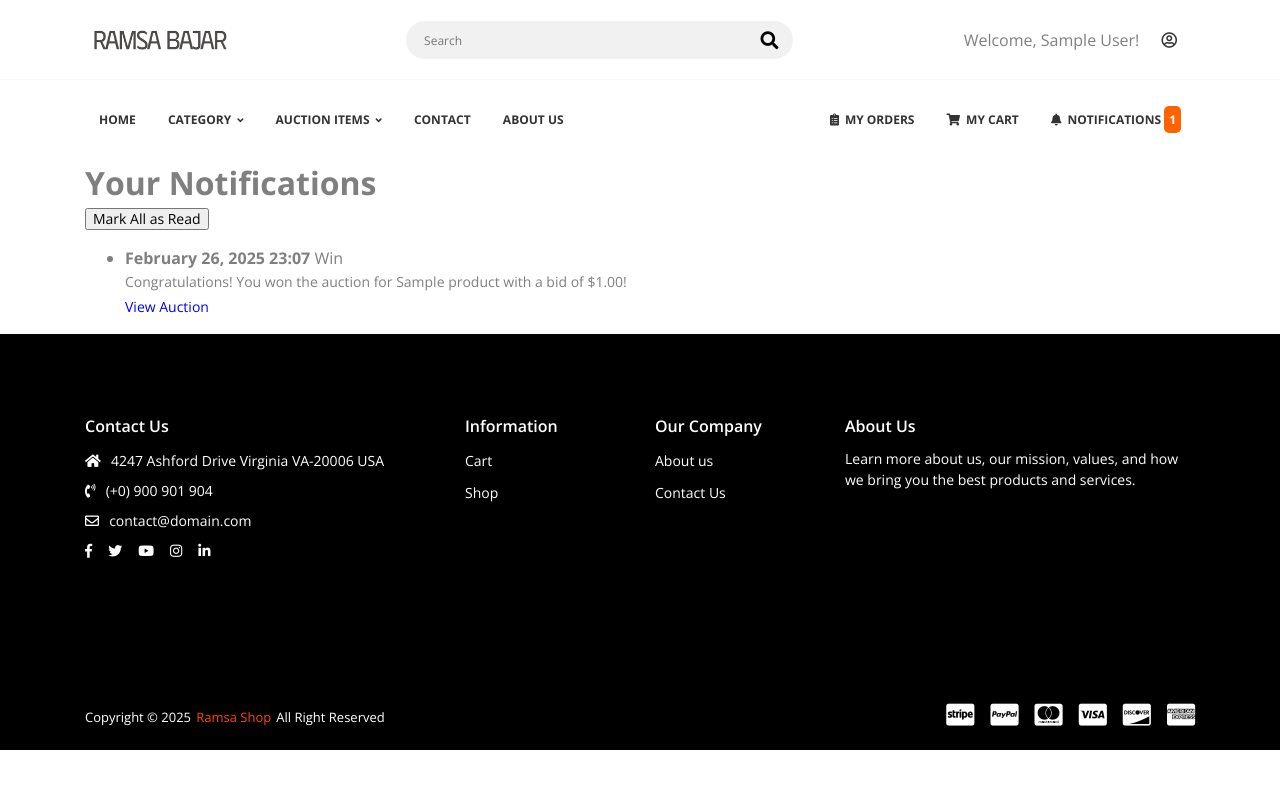
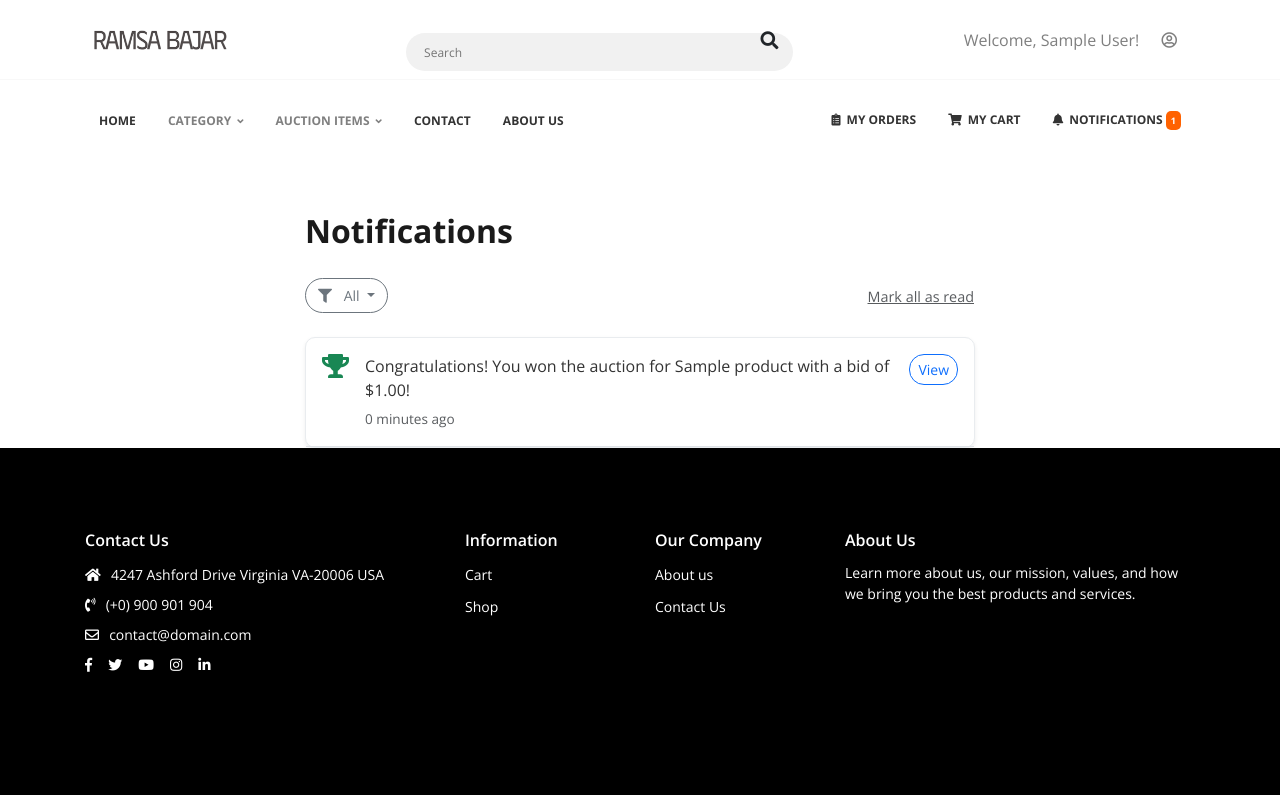
Before and after one commit to SujanSi/Ramsa_Bazar, a Django app: page /notifications/ in a window 1280 px wide. Shown: the top 795 px of the page. Run offline with Django 5.2, Linux system fonts and the light colour scheme; a user stored in the database is signed in; data comes from the database, SQL or seed files in the repository; tables that the repository leaves empty hold one stand-in row (values such as "Sample post"); some libraries are stand-ins or nearby versions.

Commit message:
minor changes on bid

```diff
--- a/shop/templates/shop/notifications.html
+++ b/shop/templates/shop/notifications.html
@@ -1,37 +1,96 @@
-<!-- shop/templates/shop/notifications.html -->
 {% extends 'base.html' %}
 {% load static %}
 
 {% block container %}
-<div class="container mt-4">
-    <h2>Your Notifications</h2>
+<div class="container mt-5" style="max-width: 700px;">
+    <h2 class="mb-4 fw-bold" style="color: #1a1a1a;">Notifications</h2>
 
     {% if notifications %}
-        <form method="post" class="mb-3">
-            {% csrf_token %}
-            <button type="submit" name="mark_read" class="btn btn-secondary">Mark All as Read</button>
-        </form>
+        <!-- Filter Dropdown and Mark All as Read -->
+        <div class="d-flex justify-content-between align-items-center mb-4">
+            <div class="dropdown">
+                <button class="btn btn-outline-secondary dropdown-toggle" type="button" id="filterDropdown" data-bs-toggle="dropdown" aria-expanded="false" style="border-radius: 20px; padding: 6px 12px;">
+                    <i class="fas fa-filter me-2"></i>
+                    {% if current_filter == 'all' %}All{% elif current_filter == 'win' %}Winner{% elif current_filter == 'outbid' %}Outbid{% elif current_filter == 'price_drop' %}Price Drop{% else %}Ending Soon{% endif %}
+                </button>
+                <ul class="dropdown-menu" aria-labelledby="filterDropdown" style="min-width: 150px;">
+                    <li><a class="dropdown-item {% if current_filter == 'all' %}active{% endif %}" href="{% url 'shop:notifications' %}?filter=all">All</a></li>
+                    <li><a class="dropdown-item {% if current_filter == 'win' %}active{% endif %}" href="{% url 'shop:notifications' %}?filter=win">Winner</a></li>
+                    <li><a class="dropdown-item {% if current_filter == 'outbid' %}active{% endif %}" href="{% url 'shop:notifications' %}?filter=outbid">Outbid</a></li>
+                    <li><a class="dropdown-item {% if current_filter == 'price_drop' %}active{% endif %}" href="{% url 'shop:notifications' %}?filter=price_drop">Price Drop</a></li>
+                    <li><a class="dropdown-item {% if current_filter == 'ending_soon' %}active{% endif %}" href="{% url 'shop:notifications' %}?filter=ending_soon">Ending Soon</a></li>
+                </ul>
+            </div>
+            <form method="post">
+                {% csrf_token %}
+                <button type="submit" name="mark_read" class="btn btn-link text-muted p-0" style="font-size: 0.9rem;">Mark all as read</button>
+            </form>
+        </div>
 
-        <ul class="list-group">
+        <!-- Notifications List -->
+        <div class="list-group list-group-flush shadow-sm" style="border: 1px solid #e9ecef; border-radius: 10px; background-color: #fff;">
             {% for notification in notifications %}
-                <li class="list-group-item">
-                    <strong>{{ notification.created_at|date:"F d, Y H:i" }}</strong>
-                    {% if notification.notification_type == 'outbid' %}
-                        <span class="badge bg-warning">Outbid</span>
-                    {% elif notification.notification_type == 'ending_soon' %}
-                        <span class="badge bg-info">Ending Soon</span>
-                    {% else %}
-                        <span class="badge bg-success">Win</span>
-                    {% endif %}
-                    <p>{{ notification.message }}</p>
-                    {% if notification.auction %}
-                        <a href="{% url 'shop:auction_detail' notification.auction.id %}" class="btn btn-sm btn-primary">View Auction</a>
-                    {% endif %}
-                </li>
+                <div class="d-flex align-items-start py-3 px-3 border-bottom" style="transition: background-color 0.2s;">
+                    <!-- Icon based on notification type -->
+                    <div class="me-3">
+                        {% if notification.notification_type == 'win' %}
+                            <i class="fas fa-trophy text-success" style="font-size: 1.5rem;"></i>
+                        {% elif notification.notification_type == 'outbid' %}
+                            <i class="fas fa-exclamation-circle text-warning" style="font-size: 1.5rem;"></i>
+                        {% elif notification.notification_type == 'ending_soon' %}
+                            <i class="fas fa-clock text-info" style="font-size: 1.5rem;"></i>
+                        {% elif notification.notification_type == 'price_drop' %}
+                            <i class="fas fa-tag text-primary" style="font-size: 1.5rem;"></i>
+                        {% endif %}
+                    </div>
+
+                    <!-- Notification Content -->
+                    <div class="flex-grow-1">
+                        <p class="mb-1" style="font-size: 1rem; color: #333;">
+                            {{ notification.message }}
+                        </p>
+                        <small class="text-muted" style="font-size: 0.85rem;">
+                            {{ notification.created_at|timesince }} ago
+                        </small>
+                    </div>
+
+                    <!-- Action Link -->
+                    <div class="ms-3">
+                        {% if notification.auction %}
+                            <a href="{% url 'shop:auction_detail' notification.auction.id %}" class="btn btn-sm btn-outline-primary" style="border-radius: 15px;">View</a>
+                        {% elif notification.product %}
+                            <a href="{% url 'shop:product_detail' notification.product.id %}" class="btn btn-sm btn-outline-primary" style="border-radius: 15px;">View</a>
+                        {% endif %}
+                    </div>
+                </div>
             {% endfor %}
-        </ul>
+        </div>
     {% else %}
-        <p class="text-muted">You have no new notifications.</p>
+        <div class="text-center py-5">
+            <i class="fas fa-bell-slash text-muted" style="font-size: 2rem;"></i>
+            <p class="text-muted mt-2" style="font-size: 1.1rem;">No new notifications</p>
+            <a href="{% url 'shop:home' %}" class="btn btn-outline-primary mt-2" style="border-radius: 20px;">Browse Products</a>
+        </div>
     {% endif %}
 </div>
+
+<style>
+    .list-group-flush > .d-flex:hover {
+        background-color: #f5f6f5;
+    }
+    .btn-link:hover {
+        text-decoration: underline;
+    }
+    .dropdown-menu {
+        border-radius: 10px;
+        box-shadow: 0 4px 12px rgba(0, 0, 0, 0.1);
+    }
+    .dropdown-item:hover {
+        background-color: #e9ecef;
+    }
+    .dropdown-item.active {
+        background-color: #007bff;
+        color: white;
+    }
+</style>
 {% endblock container %}
--- a/shop/views.py
+++ b/shop/views.py
@@ -569,6 +569,8 @@ def auction_past(request):
     }
     return render(request, 'shop/auction_list.html', context)
 
+from user.models import KYCVerification
+
 # View to view details and place a bid on an auction
 @login_required
 def auction_detail(request, auction_id):
@@ -584,19 +586,25 @@ def auction_detail(request, auction_id):
 
     auction.notify_ending_soon()
 
+    # Check KYC verification status
+    can_bid = request.user.kyc_verified or request.user.role == 'superadmin'
+
     if request.method == 'POST':
         form = BidForm(request.POST)
         if form.is_valid():
-            bid_amount = form.cleaned_data['amount']
-            if (auction.highest_bid and bid_amount <= auction.highest_bid) or bid_amount <= auction.starting_bid:
-                messages.error(request, "Your bid must be higher than the current highest bid or starting bid.")
-            elif request.user == product.vendor:
-                messages.error(request, "You cannot bid on your own auction.")
+            if not can_bid:
+                messages.error(request, "You are not KYC verified and cannot place a bid.")
             else:
-                bid = Bid(auction=auction, bidder=request.user, amount=bid_amount)
-                bid.save()  # Triggers outbid notification via Bid.save()
-                messages.success(request, "Your bid has been placed successfully!")
-                return redirect('shop:auction_detail', auction_id=auction.id)
+                bid_amount = form.cleaned_data['amount']
+                if (auction.highest_bid and bid_amount <= auction.highest_bid) or bid_amount <= auction.starting_bid:
+                    messages.error(request, "Your bid must be higher than the current highest bid or starting bid.")
+                elif request.user == product.vendor:
+                    messages.error(request, "You cannot bid on your own auction.")
+                else:
+                    bid = Bid(auction=auction, bidder=request.user, amount=bid_amount)
+                    bid.save()  # Triggers outbid notification via Bid.save()
+                    messages.success(request, "Your bid has been placed successfully!")
+                    return redirect('shop:auction_detail', auction_id=auction.id)
         else:
             messages.error(request, "Invalid bid amount.")
     else:
@@ -606,7 +614,8 @@ def auction_detail(request, auction_id):
         'auction': auction,
         'product': product,
         'form': form,
-        'bids': auction.bids.order_by('-amount')[:5],  # Show top 5 bids
+        'bids': auction.bids.order_by('-amount')[:5],
+        'can_bid': can_bid, # Show top 5 bids
     }
     return render(request, 'shop/auction_detail.html', context)
 
@@ -614,7 +623,14 @@ def auction_detail(request, auction_id):
 
 @login_required
 def notifications(request):
+    filter_type = request.GET.get('filter', 'all')
+
     notifications = Notification.objects.filter(user=request.user, is_read=False).select_related('auction')
+
+    # Apply filter based on notification_type
+    if filter_type != 'all':
+        notifications = notifications.filter(notification_type=filter_type)
+
     if request.method == 'POST' and 'mark_read' in request.POST:
         notifications.update(is_read=True)
         return redirect('shop:notifications')
@@ -624,7 +640,10 @@ def notifications(request):
     for auction in active_auctions:
         auction.notify_ending_soon()  # This now avoids duplicates
 
-    context = {'notifications': notifications}
+    context = {
+            'notifications': notifications,
+            'current_filter': filter_type,  # Pass current filter to template
+               }
     return render(request, 'shop/notifications.html', context)
 
 
--- a/templates/base.html
+++ b/templates/base.html
@@ -9,6 +9,11 @@
     <meta name="author" content="">
     <link href="{% static 'images/favicon.png' %}" rel="shortcut icon">
     <title>Ludus - Electronics, Apparel, Computers, Books, DVDs & more</title>
+    <link href="https://cdn.jsdelivr.net/npm/bootstrap@5.3.0/dist/css/bootstrap.min.css" rel="stylesheet">
+    <script src="https://kit.fontawesome.com/yourkit.js" crossorigin="anonymous"></script>
+
+    <link href="https://cdn.jsdelivr.net/npm/bootstrap@5.3.0/dist/css/bootstrap.min.css" rel="stylesheet">
+    <script src="https://cdn.jsdelivr.net/npm/bootstrap@5.3.0/dist/js/bootstrap.bundle.min.js"></script>
 
     <!--====== Google Font ======-->
     <link href="https://fonts.googleapis.com/css?family=Open+Sans:400,600,700,800" rel="stylesheet">
```
Also changed, not shown: core/views.py (+5 -8 lines), shop/models.py (+14 -5 lines), shop/templates/shop/auction_detail.html (+7 -0 lines).
